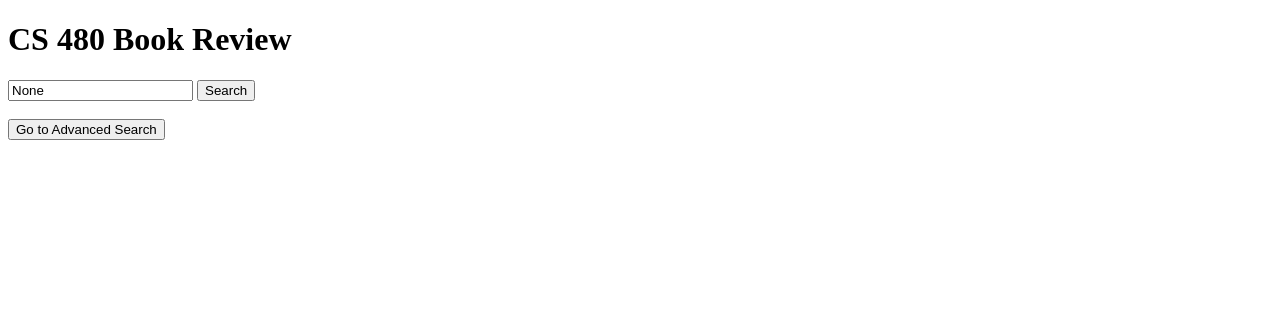
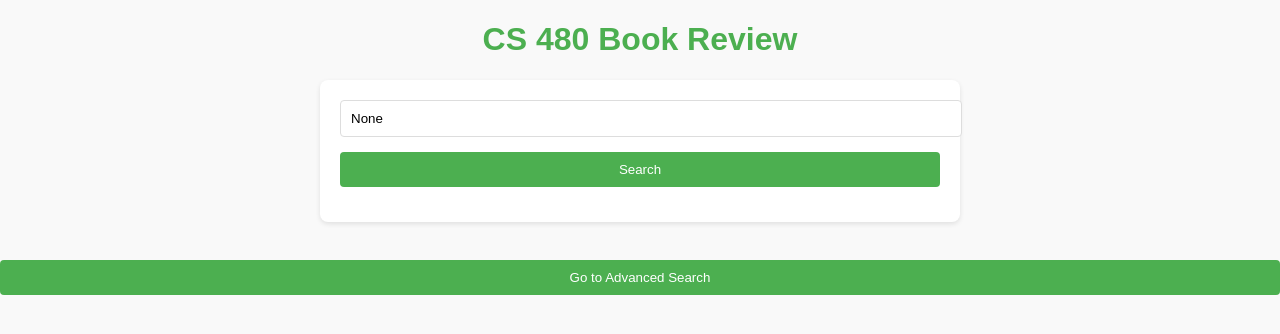
Before and after one commit to zhafee3/CS_480_Book_Review_App, a Flask app: page / in a window 1280 px wide. Shown: the top 334 px of the page. Run offline with Flask 3, Linux system fonts and the light colour scheme; parts of the project's set-up code (start-up, migrations or seed data) failed here and were passed over.

Commit message:
added css styling

```diff
--- /dev/null
+++ b/static/styles.css
@@ -0,0 +1,73 @@
+/* General styles */
+body {
+    font-family: Arial, sans-serif;
+    margin: 0;
+    padding: 0;
+    background-color: #f9f9f9;
+    color: #333;
+}
+
+h1, h2 {
+    text-align: center;
+    color: #4CAF50;
+}
+
+form {
+    max-width: 600px;
+    margin: 20px auto;
+    padding: 20px;
+    background-color: #fff;
+    border-radius: 8px;
+    box-shadow: 0 2px 5px rgba(0, 0, 0, 0.1);
+}
+
+label {
+    display: block;
+    margin-bottom: 8px;
+    font-weight: bold;
+}
+
+input, textarea, select, button {
+    width: 100%;
+    padding: 10px;
+    margin-bottom: 15px;
+    border: 1px solid #ddd;
+    border-radius: 4px;
+}
+
+button {
+    background-color: #4CAF50;
+    color: white;
+    border: none;
+    cursor: pointer;
+}
+
+button:hover {
+    background-color: #45a049;
+}
+
+table {
+    width: 90%;
+    margin: 20px auto;
+    border-collapse: collapse;
+}
+
+table th, table td {
+    border: 1px solid #ddd;
+    padding: 8px;
+    text-align: center;
+}
+
+table th {
+    background-color: #4CAF50;
+    color: white;
+}
+
+a {
+    color: #4CAF50;
+    text-decoration: none;
+}
+
+a:hover {
+    text-decoration: underline;
+}
--- a/templates/add_book.html
+++ b/templates/add_book.html
@@ -4,6 +4,7 @@
     <meta charset="UTF-8">
     <meta name="viewport" content="width=device-width, initial-scale=1.0">
     <title>Add Book</title>
+    <link rel="stylesheet" href="{{ url_for('static', filename='styles.css') }}">
 </head>
 <body>
     <h1>Add a New Book</h1>
--- a/templates/add_review.html
+++ b/templates/add_review.html
@@ -4,6 +4,7 @@
     <meta charset="UTF-8">
     <meta name="viewport" content="width=device-width, initial-scale=1.0">
     <title>Leave a Review</title>
+    <link rel="stylesheet" href="{{ url_for('static', filename='styles.css') }}">
 </head>
 <body>
     <h1>Leave a Review for {{ book.title }}</h1>
--- a/templates/advanced_search.html
+++ b/templates/advanced_search.html
@@ -4,6 +4,7 @@
     <meta charset="UTF-8">
     <meta name="viewport" content="width=device-width, initial-scale=1.0">
     <title>Advanced Search</title>
+    <link rel="stylesheet" href="{{ url_for('static', filename='styles.css') }}">
 </head>
 <body>
     <h1>Advanced Search</h1>
--- a/templates/login.html
+++ b/templates/login.html
@@ -2,6 +2,7 @@
 <html lang="en">
 <head>
     <title>Login</title>
+    <link rel="stylesheet" href="{{ url_for('static', filename='styles.css') }}">
 </head>
 <body>
     <h1>Login</h1>
--- a/templates/register.html
+++ b/templates/register.html
@@ -2,6 +2,7 @@
 <html lang="en">
 <head>
     <title>Register</title>
+    <link rel="stylesheet" href="{{ url_for('static', filename='styles.css') }}">
 </head>
 <body>
     <h1>Register</h1>
--- a/templates/search.html
+++ b/templates/search.html
@@ -4,6 +4,7 @@
     <meta charset="UTF-8">
     <meta name="viewport" content="width=device-width, initial-scale=1.0">
     <title>Book Search</title>
+    <link rel="stylesheet" href="{{ url_for('static', filename='styles.css') }}">
 </head>
 <body>
     <div class="header">
--- a/templates/write_review.html
+++ b/templates/write_review.html
@@ -4,6 +4,7 @@
     <meta charset="UTF-8">
     <meta name="viewport" content="width=device-width, initial-scale=1.0">
     <title>Write Review</title>
+    <link rel="stylesheet" href="{{ url_for('static', filename='styles.css') }}">
 </head>
 <body>
     <h1>Write a Review</h1>
```
